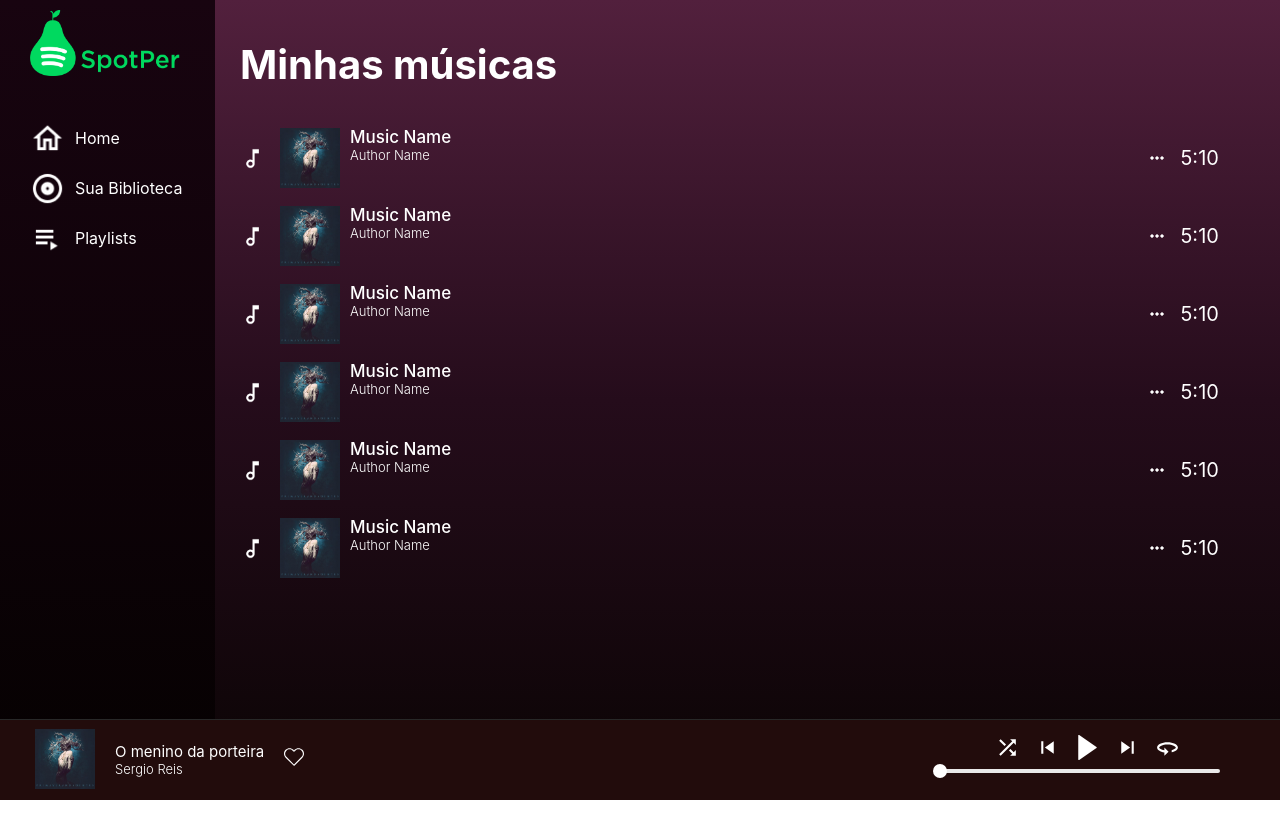
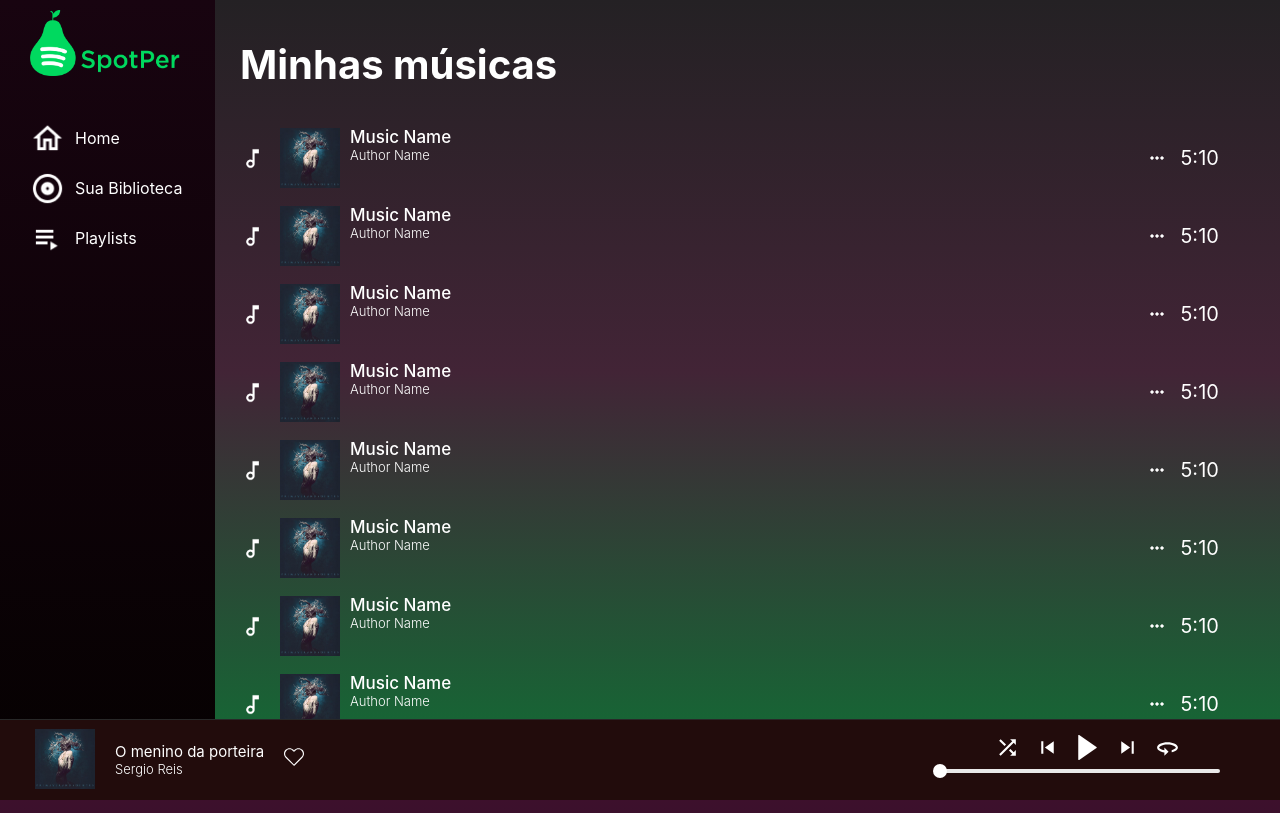
Before and after one commit to navarrotheus/database-fundamentals-CK0114, a React (Create React App) app in the folder front/: page /Biblioteca in a window 1280 px wide. Built offline with nearby package versions, Linux system fonts and the light colour scheme.

Commit message:
Aplicando cores melhores

```diff
--- a/front/src/App.css
+++ b/front/src/App.css
@@ -4,7 +4,7 @@ html, body {
 }
 
 body {
-  background-image: linear-gradient(rgb(82, 32, 61) ,rgb(37, 12, 27), #0a0404);
+  background-image: linear-gradient(rgb(61, 16, 44) ,rgb(9, 17, 43), #6b0404);
 }
 
 a {
--- a/front/src/components/Biblioteca/Biblioteca.css
+++ b/front/src/components/Biblioteca/Biblioteca.css
@@ -1,3 +1,7 @@
+.b-background{
+  background-image: linear-gradient(rgb(36, 33, 36) ,rgb(66, 36, 54), #156835);
+}
+
 .b-container {
   margin-right: 5%;
   margin-left: 30px;
--- a/front/src/components/Biblioteca/Biblioteca.js
+++ b/front/src/components/Biblioteca/Biblioteca.js
@@ -8,11 +8,13 @@ import MusicBar from "../MusicBar/MusicBar"
 export default class Biblioteca extends React.Component {
   render(){
     return(
-      <div className="alinhar">
+      <div className="alinhar b-background">
         <section className="b-container" >
           <section className="b-titulo-container">
             <h1 className="b-titulo">Minhas músicas</h1>
           </section>
+          <MusicBar/>
+          <MusicBar/>
           <MusicBar/>
           <MusicBar/>
           <MusicBar/>
--- a/front/src/components/Home/Home.css
+++ b/front/src/components/Home/Home.css
@@ -1,8 +1,11 @@
+.home-container {
+  background-image: linear-gradient(rgb(22, 22, 17) ,rgb(37, 12, 27), #2c0b0b);
+}
+
 .home-titulo-container {
   margin: 0px;
   margin-left: 30px;
   margin-right: 20px;
-  margin-top: 40px;
   margin-bottom: 10px;
 }
 
--- a/front/src/components/Home/Home.js
+++ b/front/src/components/Home/Home.js
@@ -25,6 +25,21 @@ export default class Home extends React.Component {
               </div>
             </div>
           </section>
+          <section className="home-titulo-container">
+            <h3 className="home-titulo">Albúns Recentes</h3>
+            <p className="home-titulo-desc">Não param de tocar nunca</p>
+            <div className="home-cards-container">
+              <div className="home-pl">
+                <PlayListCard />
+              </div>
+              <div className="home-pl">
+                <PlayListCard />
+              </div>
+              <div className="home-pl">
+                <PlayListCard />
+              </div>
+            </div>
+          </section>
 
         </section>
       </div>
--- a/front/src/components/SideBar/SideBar.css
+++ b/front/src/components/SideBar/SideBar.css
@@ -8,5 +8,6 @@
 
 .side-container {
   display: grid;
+  padding-bottom: 70px;
   grid-template-columns: 210px 1fr;
 }
```
